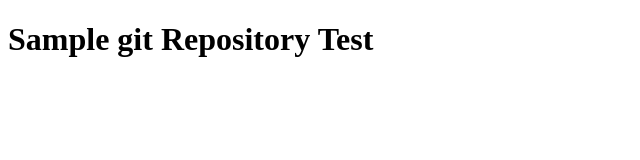
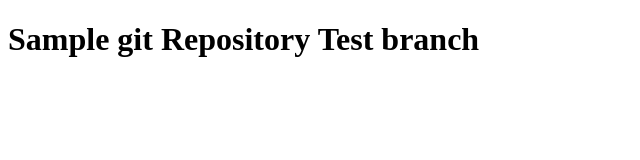
Before and after one commit to yedukondalurd/user_registration, a plain HTML site: page index.html in a window 1280 px wide. Shown: the whole page, without its empty margins (0-640 px from the left). Drawn offline with Linux system fonts and the light colour scheme.

Commit message:
test branch changes

```diff
--- a/index.html
+++ b/index.html
@@ -5,7 +5,7 @@
 </head>
 <body>
 
-<h1>Sample git Repository Test</h1>
+<h1>Sample git Repository Test branch</h1>
 
 </body>
 </html>
```
